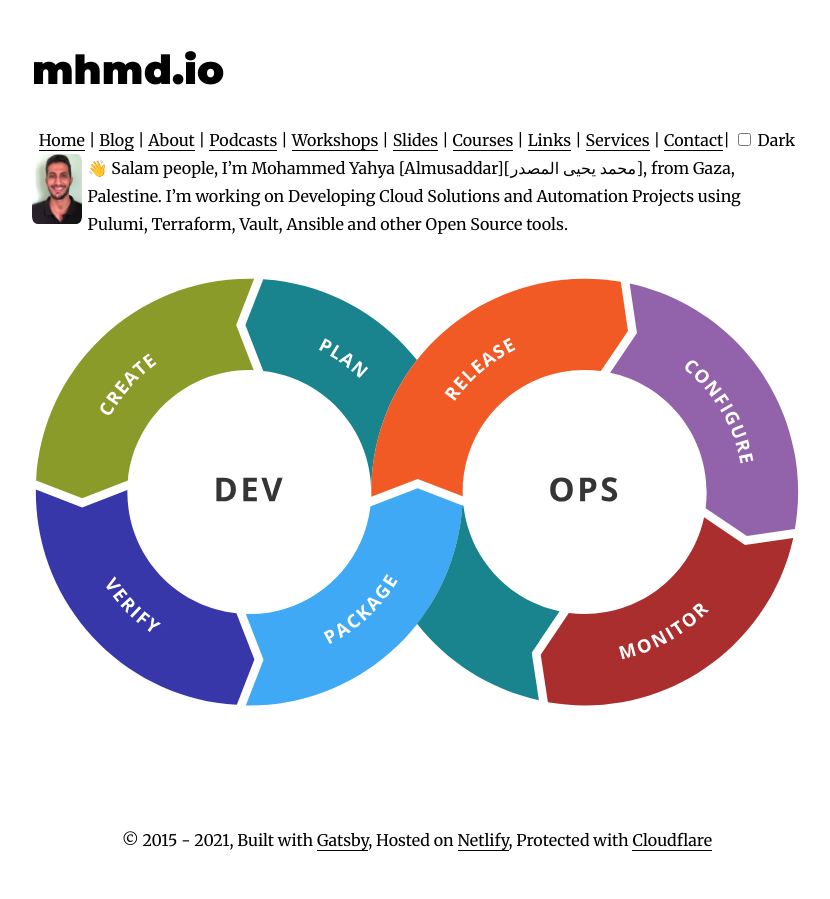
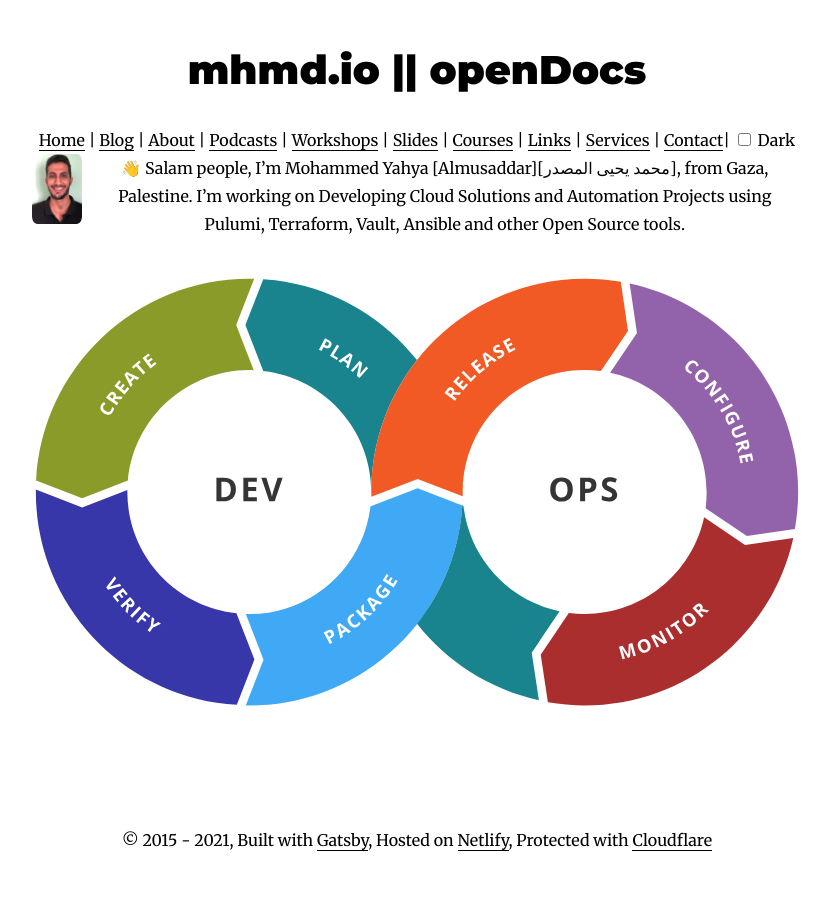
Before and after one commit to mhmdio/mhmd.io, a Gatsby site: page / in a window 1280 px wide. Shown: the whole page, without its empty margins (223-1053 px from the left). Built offline with nearby package versions, Linux system fonts and the light colour scheme; Gatsby itself is replaced by a stand-in of ours; some packages are replaced by stand-ins of ours.

Commit message:
📦 NEW: add opendocs

```diff
--- a/src/components/layout.js
+++ b/src/components/layout.js
@@ -27,6 +27,17 @@ class Layout extends React.Component {
           to={`/`}
         >
           {title}
+        </Link>
+        {" "}||
+        <Link
+          style={{
+            boxShadow: `none`,
+            textDecoration: `none`,
+            color: `inherit`,
+          }}
+          to={`https://docs.mhmd.io`}
+        >
+        {" "}openDocs
         </Link>
       </h1>
     )
@@ -78,6 +89,7 @@ class Layout extends React.Component {
           style={{
             marginLeft: `auto`,
             marginRight: `auto`,
+            textAlign: `center`,
             maxWidth: rhythm(29),
             padding: `${rhythm(1.5)} ${rhythm(3 / 4)}`,
             backgroundColor: "var(--bg)",
```
Also changed, not shown: package.json (+7 -6 lines), 1 other file.
